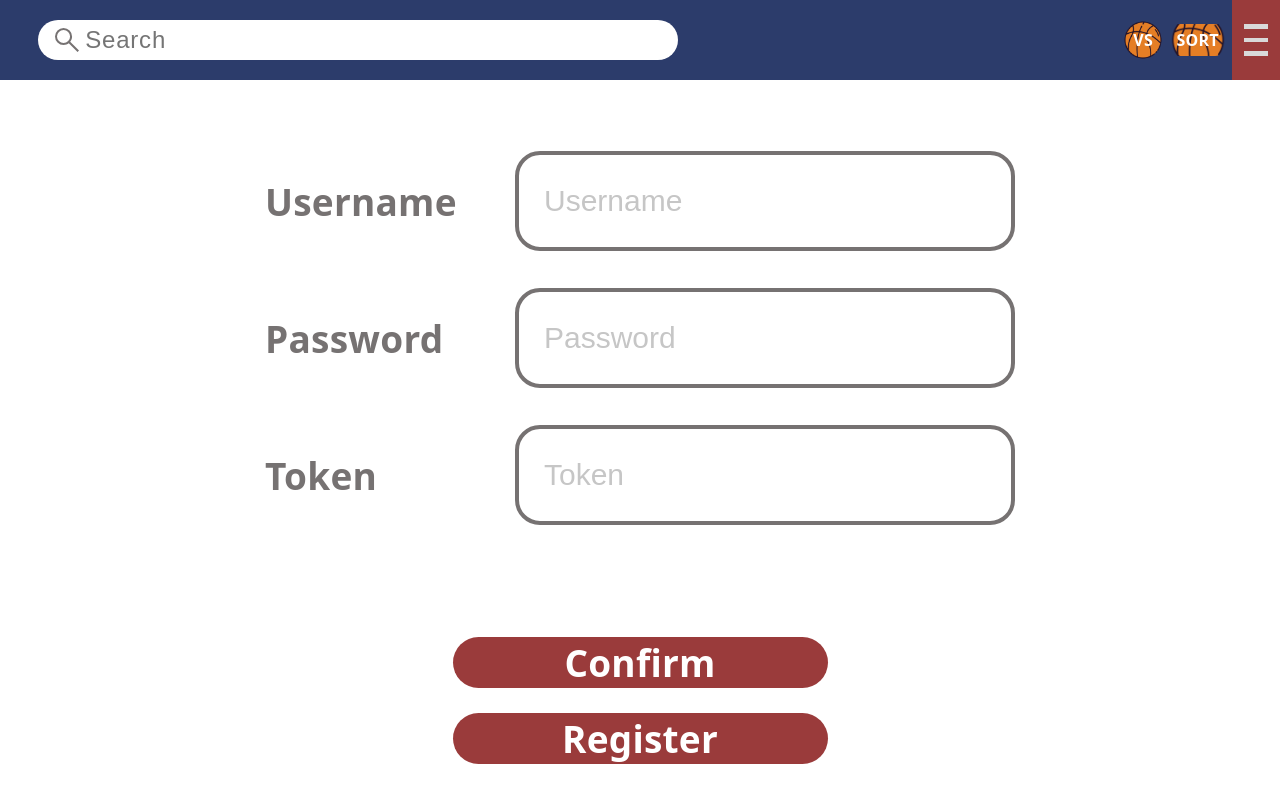
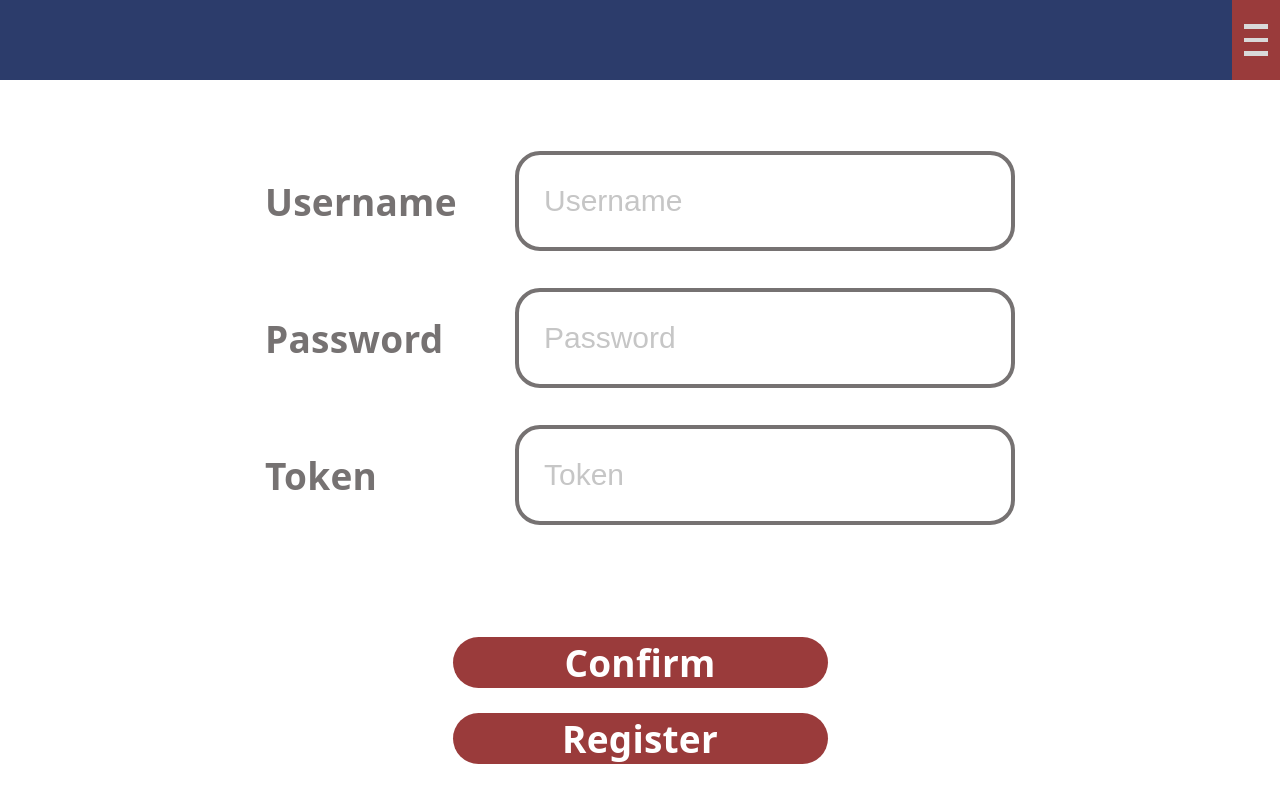
Before and after one commit to tsaowesley/GoatCompare, a React (Create React App) app: page / in a window 1280 px wide. Built offline with nearby package versions, Linux system fonts and the light colour scheme.

Commit message:
Hide some tabs if token is not valid

```diff
--- a/src/App.jsx
+++ b/src/App.jsx
@@ -216,7 +216,8 @@ const App = ({
   return (
     <div className={`app font ${isDarkMode && "dark"}`}>
       <div className="topbar">
-        {hasTopbarDescription && hasPlayer !== 'both' ? (
+        {!!token ? (
+          hasTopbarDescription && hasPlayer !== 'both' ? (
             <div className="description">
               {i18n.t(`Please choosing Player by clicking the point image`, { number: hasPlayer === 'first' ? i18n.t('two') : i18n.t('one')})}
             </div>
@@ -234,9 +235,11 @@ const App = ({
                 />
               </div>
             )
-        )}
+          )
+        ) : <div className="empty-dom"></div>}
         <div className="right-container">
-          {hasMenuDetails || hasReturnButton || page === 'vsPage' ? (
+          {!!token && (
+            hasMenuDetails || hasReturnButton || page === 'vsPage' ? (
               <div className="return-container" onClick={() => {
                 if (hasMenuDetails) {
                   setHasMenuDetails(false);
@@ -303,6 +306,7 @@ const App = ({
                   </div>
                 )}
               </div>
+            )
           )}
           <div className="menu" onClick={() => setHasMenuDetails((prevHasMenuDetails) => !prevHasMenuDetails)}>
             <div className="menu-container">
```
Lines whose indentation alone changed are shown as unchanged.
